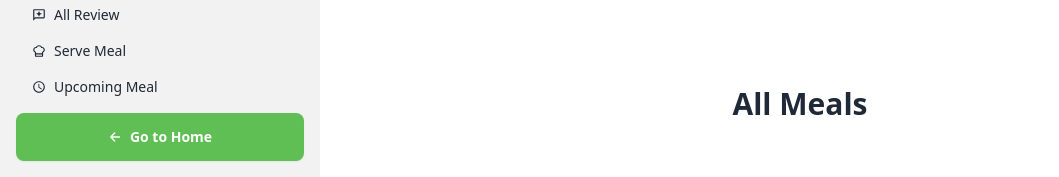
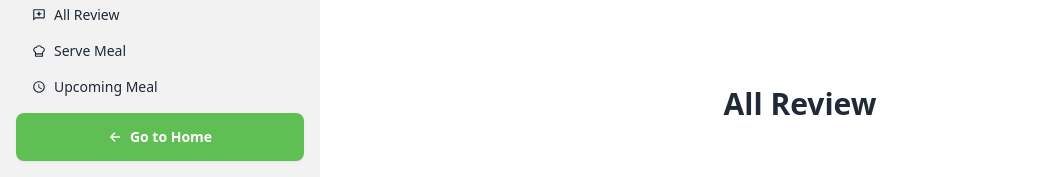
Before and after one commit to jahidul2004/guardian-care, a React (Vite) app: page /adminDashboard/allReview in a window 1280 px wide. Shown: the part 255-432 px from the top of the page, without its empty margins (0-1059 px from the left). Built offline with nearby package versions, Linux system fonts and the light colour scheme; no server answers.

Commit message:
Admin all review page updated.

```diff
--- a/src/pages/adminDashboard/allReview/AllReview.jsx
+++ b/src/pages/adminDashboard/allReview/AllReview.jsx
@@ -53,7 +53,7 @@ const AllReview = () => {
     return (
         <div className="py-2">
             <h1 className="text-center font-bold text-3xl py-4 mb-10">
-                All Meals
+                All Review
             </h1>
             <div className="overflow-x-auto border">
                 <table className="table">
```
